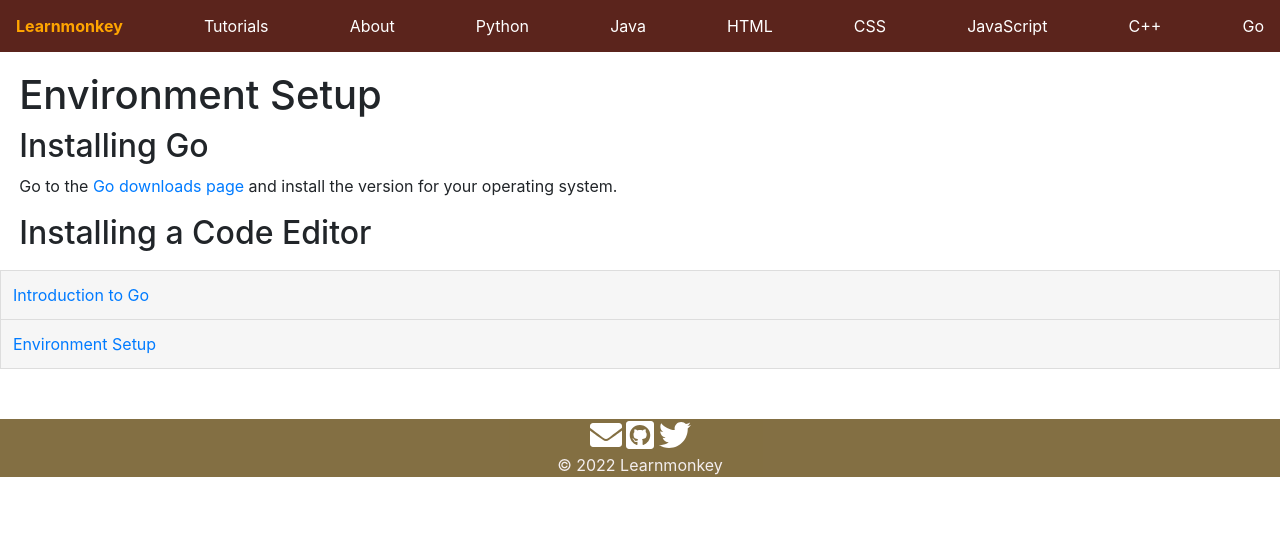
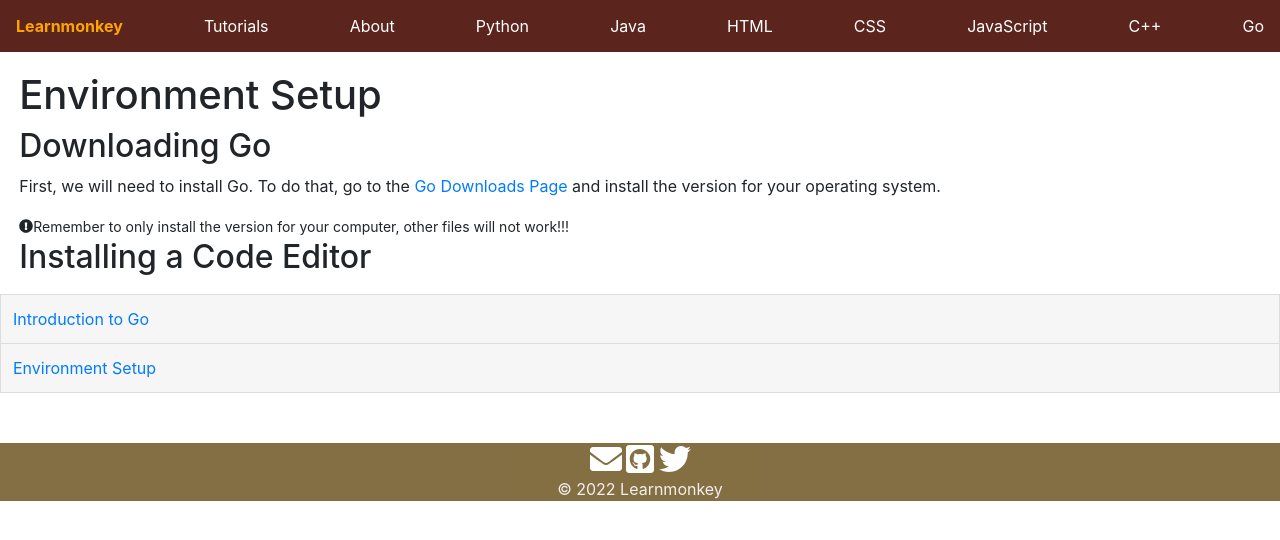
Before and after one commit to learnmonkey/learnmonkey.github.io, a Jekyll site: the page built from programming/golang/environmnt-setup.html, in a window 1280 px wide. Shown: the top 540 px of the page. Built offline with Jekyll 4.4.1, drawn with Linux system fonts in a browser that asks for light colours.

Commit message:
download go

```diff
--- a/programming/golang/environmnt-setup.html
+++ b/programming/golang/environmnt-setup.html
@@ -7,8 +7,9 @@
 <h1>Environment Setup</h1>
 
 <section>
-    <h2>Installing Go</h2>
-    <p>Go to the <a href="https://go.dev/dl/">Go downloads page</a> and install the version for your operating system.</p>
+    <h2>Downloading Go</h2>
+    <p>First, we will need to install Go. To do that, go to the <a href="https://go.dev/dl/">Go Downloads Page</a> and install the version for your operating system.</p>
+    <small><i class="fas fa-exclamation-circle"></i>Remember to only install the version for your computer, other files will not work!!!</small>
 </section>
 
 <section>
```
